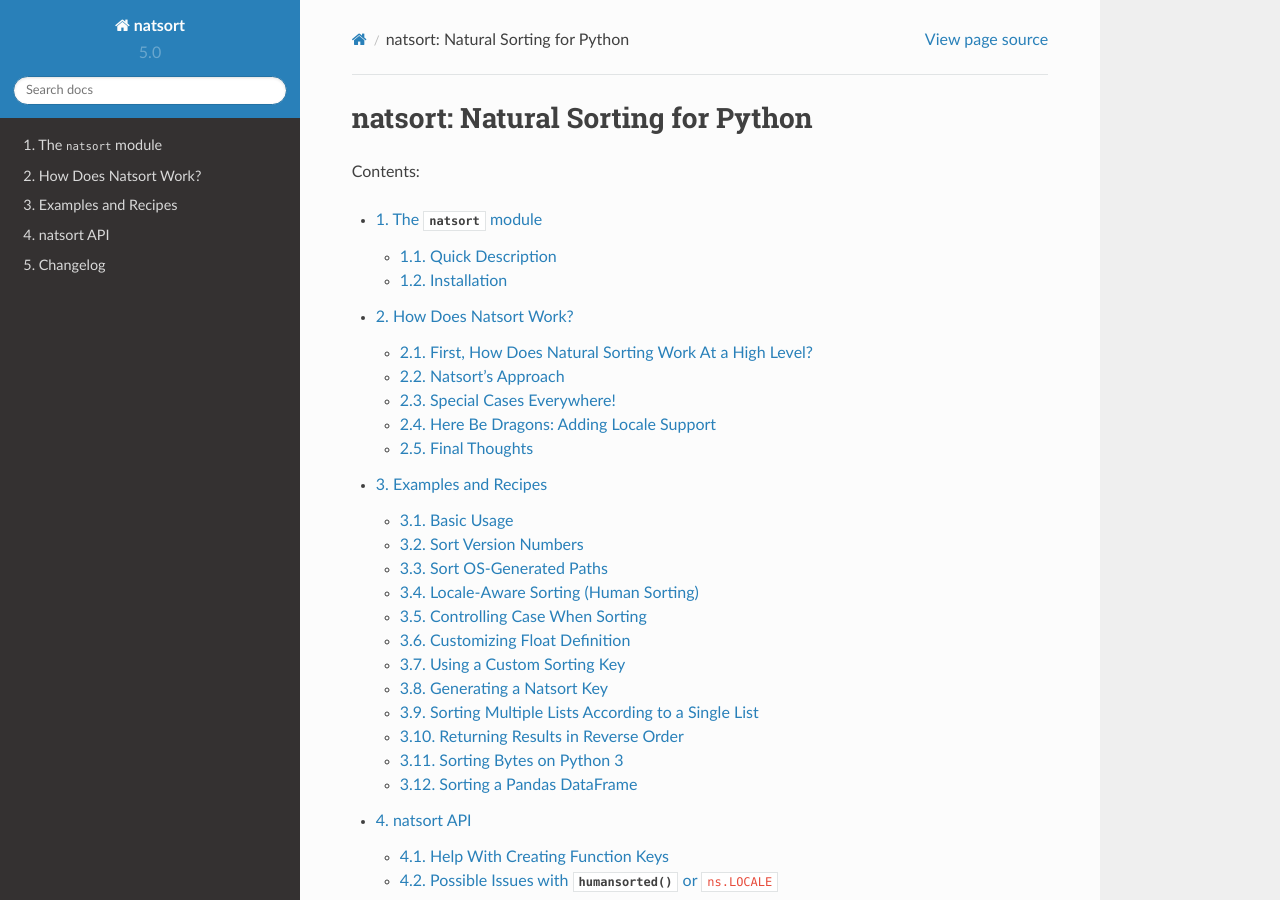
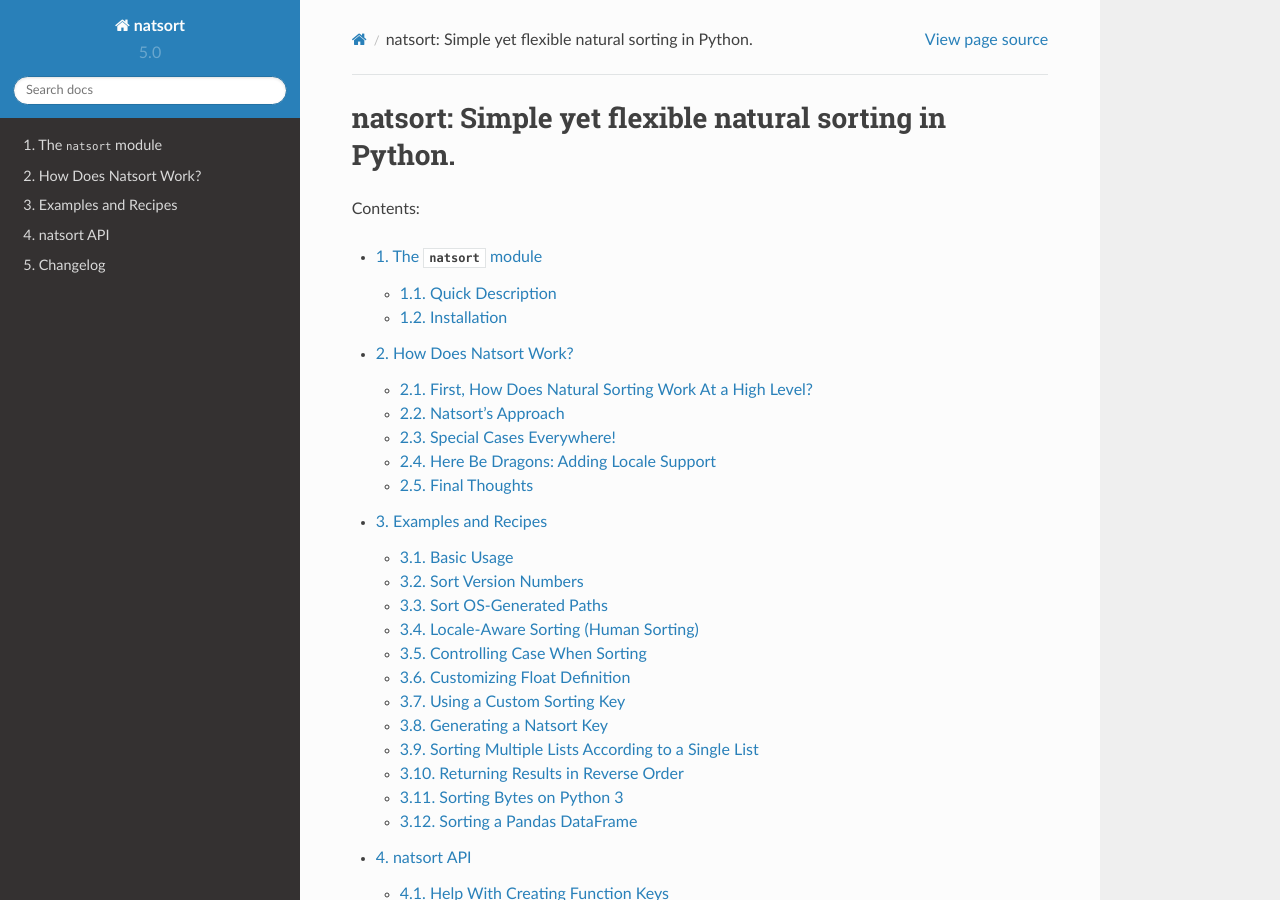
Before and after one commit to SethMMorton/natsort, a Sphinx documentation site: the page built from docs/source/index.rst, in a window 1280 px wide and 900 px high. Built offline with Sphinx 7.4.7 and the Read the Docs theme 2.0.0, drawn with Linux system fonts in a browser that asks for light colours; pages that are not in the unit, such as notebooks, are missing from menus.

Commit message:
Fixed title in documentation.

```diff
--- a/docs/source/index.rst
+++ b/docs/source/index.rst
@@ -3,8 +3,8 @@
    You can adapt this file completely to your liking, but it should at least
    contain the root `toctree` directive.
 
-natsort: Natural Sorting for Python
-===================================
+natsort: Simple yet flexible natural sorting in Python.
+=======================================================
 
 Contents:
 
--- a/docs/source/intro.rst
+++ b/docs/source/intro.rst
@@ -4,7 +4,7 @@
 The :mod:`natsort` module
 =========================
 
-Natural sorting for python.
+Simple yet flexible natural sorting in Python.
 
     - Source Code: https://github.com/SethMMorton/natsort
     - Downloads: https://pypi.python.org/pypi/natsort
```
